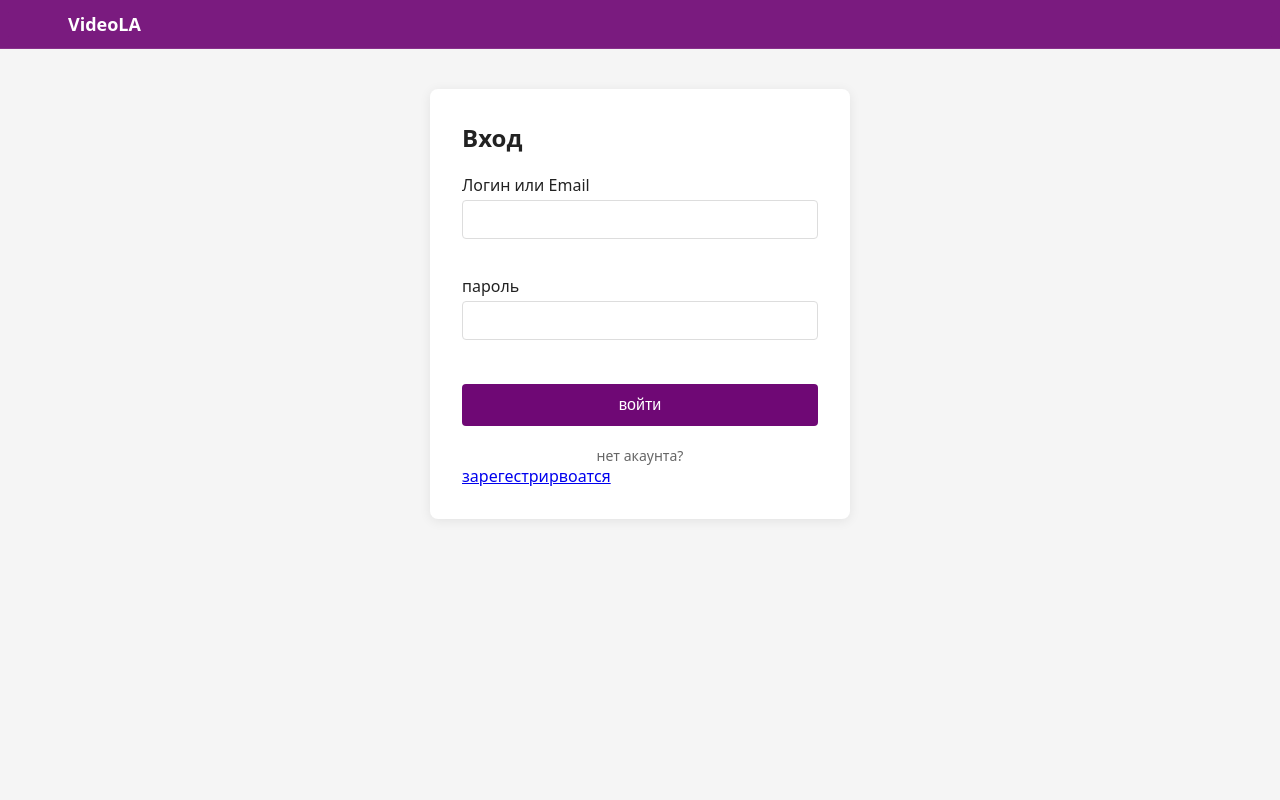
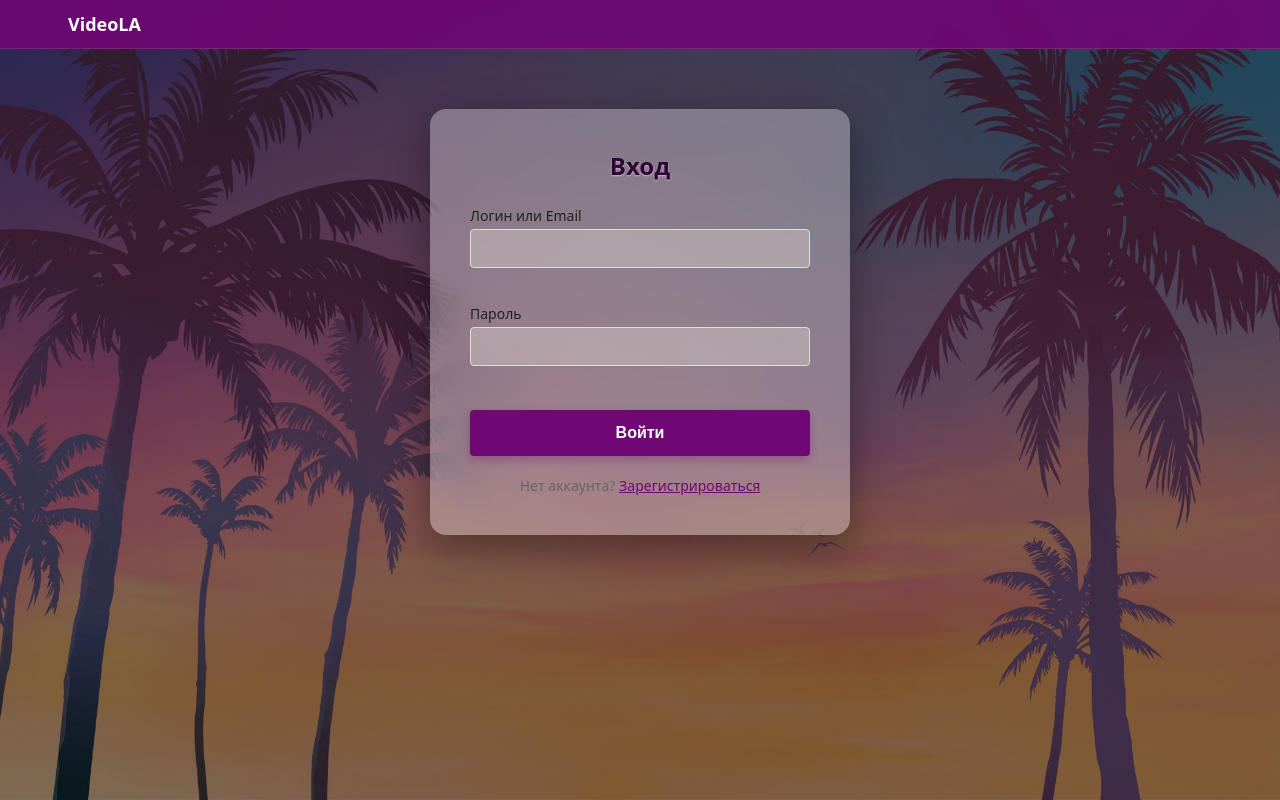
Before and after one commit to hlebstar/videohosting, a PHP site: page /pages/login.php in a window 1280 px wide. Run offline with PHP 8.4, Linux system fonts and the light colour scheme.

Commit message:
изменение дизайна входа и регистрации, а так же добавление папки с изображениями

```diff
--- a/assets/css/style.css
+++ b/assets/css/style.css
@@ -848,7 +848,6 @@ a.vid-card:hover {
 }
 
 /* upload*/
-
 .studio-main {
     max-width: 1200px;
     margin: 32px auto;
@@ -1355,7 +1354,6 @@ a.vid-card:hover {
     }
 }
 
-
 /* мои видео подожение*/
 
 .channel-header {
@@ -1571,3 +1569,56 @@ a.vid-card:hover {
         min-width: 300px;
     }
 }
+
+/* Настройка фона для страниц входа и регистрации */
+body.auth-page {
+    background-image: linear-gradient(rgba(0, 0, 0, 0.5), rgba(0, 0, 0, 0.5)), url('/assets/img/palm-bg.jpg');
+    background-size: cover;
+    background-position: center;
+    background-attachment: fixed;
+    background-repeat: no-repeat;
+    min-height: 100vh;
+}
+
+/* */
+body.auth-page .form-box {
+    background: rgba(255, 255, 255, 0.321);
+    backdrop-filter: blur(20px);
+    -webkit-backdrop-filter: blur(20px);
+    box-shadow: 0 12px 40px rgba(0, 0, 0, 0.4);
+    border-radius: 16px;
+    padding: 40px;
+    margin-top: 60px;
+}
+
+/* Чтобы текст (заголовок) не сливался со стеклом, сделаем его чуть темнее и добавим легкую тень */
+body.auth-page .ttl {
+    color: #310137;
+    text-shadow: 0 1px 2px rgba(255, 255, 255, 0.5);
+    text-align: center;
+    margin-bottom: 24px;
+}
+
+/* Слегка корректируем поля ввода, чтобы они не сливались с прозрачной формой */
+body.auth-page .f-in {
+    background: rgba(209, 198, 198, 0.49);
+}
+
+body.auth-page .f-in:focus {
+    background: #fff;
+    border-color: #6f0875;
+    box-shadow: 0 0 0 3px rgba(111, 8, 117, 0.15);
+}
+
+body.auth-page .btn {
+    width: 100%;
+    padding: 14px;
+    font-size: 16px;
+    font-weight: 600;
+    box-shadow: 0 4px 10px rgba(111, 8, 117, 0.3);
+}
+
+body.auth-page .btn:hover {
+    box-shadow: 0 6px 14px rgba(111, 8, 117, 0.4);
+    transform: translateY(-1px);
+}
--- a/pages/login.php
+++ b/pages/login.php
@@ -3,16 +3,14 @@ session_start();
 ?>
 
 <!DOCTYPE html>
-<html lang="en">
+<html lang="ru">
 <head>
     <meta charset="UTF-8">
     <meta name="viewport" content="width=device-width, initial-scale=1.0">
-    <title>вход</title>
+    <title>Вход — VideoLA</title>
     <link rel="stylesheet" href="../assets/css/style.css">
 </head>
-<body>
-
-
+<body class="auth-page">
 
 <header class="hd">
     <div class="hd-in">
@@ -31,21 +29,21 @@ session_start();
     <form id="login-form" class="form" method="post" action="">
 
         <div class="f-group">
-    <label class="f-group">Логин или Email</label>
+            <label class="f-lbl">Логин или Email</label>
             <input type="text" name="login" id="login" class="f-in" required>
             <span class="f-err" id="err-login"></span>
         </div>
 
         <div class="f-group">
-    <label class="f-ldl">пароль</label>
+            <label class="f-lbl">Пароль</label>
             <input type="password" name="pass" id="pass" class="f-in" required>
             <span class="f-err" id="err-pass"></span>
         </div>
-<button type="submit" class="btn">войти</button>
+
+        <button type="submit" class="btn">Войти</button>
     </form>
 
-    <p class="form-link">нет акаунта?</p>
-    <a href="register.php">зарегестрирвоатся</a>
+    <p class="form-link">Нет аккаунта? <a href="register.php">Зарегистрироваться</a></p>
 </div>
 
 </main>
--- a/pages/register.php
+++ b/pages/register.php
@@ -6,10 +6,10 @@ session_start();
 <head>
     <meta charset="UTF-8">
     <meta name="viewport" content="width=device-width, initial-scale=1.0">
-    <title>Регистрация — VideoHost</title>
+    <title>Регистрация — VideoLA</title>
     <link rel="stylesheet" href="../assets/css/style.css">
 </head>
-<body>
+<body class="auth-page">
 
 <header class="hd">
     <div class="hd-in">
```
Also changed, not shown: assets/img/palm-bg.jpg (added). Lines whose indentation alone changed are shown as unchanged.
